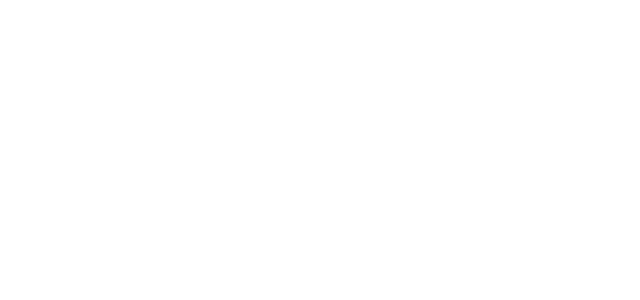
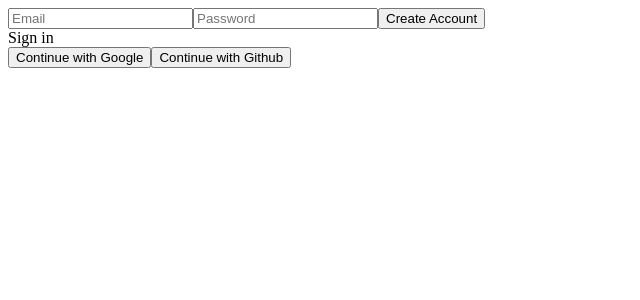
Before and after one commit to da-co-life/n-weeter, a React (Create React App) app: page / in a window 1280 px wide. Shown: the top 300 px of the page, without its empty margins (0-640 px from the left). Built offline with nearby package versions, Linux system fonts and the light colour scheme; no server answers.

Commit message:
feat : auth ( github , google ) with firebase

```diff
--- /dev/null
+++ b/jsconfig.json
@@ -0,0 +1,6 @@
+{
+  "compilerOptions": {
+    "baseUrl": "src"
+  },
+  "include": ["src"]
+}
--- a/package.json
+++ b/package.json
@@ -9,7 +9,7 @@
     "firebase": "^8.10.0",
     "react": "^18.2.0",
     "react-dom": "^18.2.0",
-    "react-router-dom": "^5.3.0",
+    "react-router-dom": "^5.2.0",
     "react-scripts": "5.0.1",
     "web-vitals": "^2.1.4"
   },
--- a/src/App.js
+++ /dev/null
@@ -1,9 +0,0 @@
-import React from "react";
-
-function App() {
-  return
-  <div></div>;
-
-}
-
-export default App;
--- /dev/null
+++ b/src/components/App.js
@@ -0,0 +1,28 @@
+import React, { useEffect, useState } from "react";
+import AppRouter from "components/Router";
+import { authService } from 'fbase';
+
+function App() {
+    const [init, setInit] = useState(false);
+    const [isLoggedIn, setIsLoggedIn] = useState(false);
+    useEffect(() => {
+        authService.onAuthStateChanged((user) => {
+            if (user) {
+                setIsLoggedIn(true);
+            } else {
+                setIsLoggedIn(false);
+            }
+            setInit(true);
+        })
+    }, []);
+
+    return (
+
+        <>
+            { init ? <AppRouter isLoggedIn={isLoggedIn} /> : "Initializing..."}
+        </>
+
+
+    )
+}
+export default App;
--- /dev/null
+++ b/src/components/Navigation.js
@@ -0,0 +1,16 @@
+import React from "react";
+import { Link } from "react-router-dom";
+
+const Navigation = () => (
+    <nav>
+        <ul>
+            <li>
+                <Link to="/">Home</Link>
+            </li>
+            <li>
+                <Link to="profile">My Profile</Link>
+            </li>
+        </ul>
+    </nav>
+);
+export default Navigation;
--- /dev/null
+++ b/src/components/Router.js
@@ -0,0 +1,33 @@
+import React, { useState } from "react";
+import { HashRouter as Router, Route, Switch } from "react-router-dom";
+import Auth from "routes/Auth";
+import Home from "routes/Home";
+import Navigation from 'components/Navigation';
+import Profile from 'routes/Profile';
+
+const AppRouter = ({ isLoggedIn }) => {
+    return (
+        <Router>
+            {isLoggedIn && <Navigation />}
+            <Switch>
+                {isLoggedIn ? (
+                    <>
+                        <Route exact path="/">
+                            <Home />
+                        </Route>
+
+                        <Route exact path="/profile">
+                            <Profile />
+                        </Route>
+
+                    </>
+                ) : (
+                    <Route exact path="/">
+                        <Auth />
+                    </Route>
+                )}
+            </Switch>
+        </Router>
+    );
+};
+export default AppRouter;
--- a/src/firebase.js
+++ b/src/fbase.js
@@ -1,4 +1,4 @@
-import firebase from "firebase/app";
+import firebase from "firebase/compat/app";
 import "firebase/compat/auth";
 import "firebase/compat/firestore";
 import "firebase/compat/storage";
@@ -13,4 +13,8 @@
 };
 
 // Initialize Firebase
-export default firebase.initializeApp(firebaseConfig);
+firebase.initializeApp(firebaseConfig);
+
+
+export const firebaseInstance = firebase;
+export const authService = firebase.auth();
--- a/src/index.js
+++ b/src/index.js
@@ -1,12 +1,11 @@
 import React from 'react';
-import ReactDOM from 'react-dom/client';
-import App from './App';
-import firebase from './firebase';
-console.log(firebase);
+import ReactDOM from 'react-dom';
+import App from 'components/App';
+import { authService } from 'fbase';
 
-const root = ReactDOM.createRoot(document.getElementById('root'));
-root.render(
-  <React.StrictMode>
-    <App />
-  </React.StrictMode>
+ReactDOM.render(
+    <React.StrictMode>
+        <App />
+    </React.StrictMode>,
+    document.getElementById("root")
 );
--- /dev/null
+++ b/src/routes/Auth.js
@@ -0,0 +1,91 @@
+import { authService, firebaseInstance } from 'fbase';
+import React, { useState } from "react";
+
+const Auth = () => {
+    const [email, setEmail] = useState("");
+    const [password, setPassword] = useState("");
+    const [newAccount, setNewAccount] = useState(true);
+    const [error, setError] = useState("");
+
+    const onChange = (event) => {
+        const {
+            target: { name, value },
+        } = event;
+        if (name === "email") {
+            setEmail(value);
+        } else if (name === "password") {
+            setPassword(value);
+        }
+    };
+    const onSubmit = async (event) => {
+        event.preventDefault();
+        try {
+            let data;
+            if (newAccount) {
+                // create account
+                data = await authService.createUserWithEmailAndPassword(email, password)
+            } else {
+                // log in
+                data = await authService.signInWithEmailAndPassword(email, password)
+            }
+
+            console.log(data)
+
+        } catch (error) {
+            setError(error.message);
+        }
+
+    };
+
+    const toggleAccount = () => setNewAccount((prev) => !prev);
+    const onSocialClick = async (event) => {
+        console.log(event.target.name);
+
+        const {
+            target: { name },
+        } = event;
+
+        let provider;
+        if (name === "google") {
+            provider = new firebaseInstance.auth.GoogleAuthProvider();
+        } else if (name === "github") {
+            provider = new firebaseInstance.auth.GithubAuthProvider();
+        }
+
+        const data = await authService.signInWithPopup(provider);
+        console.log(data);
+
+    };
+    return (
+        <div>
+            <form onSubmit={onSubmit}>
+                <input
+                    name="email"
+                    type="email"
+                    placeholder="Email"
+                    required
+                    value={email}
+                    onChange={onChange}
+                />
+                <input
+                    name="password"
+                    type="password"
+                    placeholder="Password"
+                    required
+                    value={password}
+                    onChange={onChange}
+                />
+                <input type="submit" value={newAccount ? "Create Account" : "Sign in"} />
+                {error}
+            </form>
+            <span onClick={toggleAccount}>
+                {newAccount ? "Sign in" : "Create Account"}
+            </span>
+            <div>
+                <button onClick={onSocialClick} name="google">Continue with Google</button>
+                <button onClick={onSocialClick} name="github">Continue with Github</button>
+            </div>
+        </div>
+    );
+};
+export default Auth;
--- /dev/null
+++ b/src/routes/Home.js
@@ -0,0 +1,4 @@
+import React from 'react';
+
+const Home = () => <span>Home</span>;
+export default Home;
--- /dev/null
+++ b/src/routes/Profile.js
@@ -0,0 +1,16 @@
+import { authService } from 'fbase';
+import React from "react";
+import { useHistory } from 'react-router-dom';
+
+export default () => {
+    const history = useHistory();
+    const onLogOutClick = () => {
+        authService.signOut();
+        history.push("/");
+    }
+    return (
+        <>
+            <button onClick={onLogOutClick}>Log out</button>
+        </>
+    )
+}
```
Also changed, not shown: src/routes/EditProfile.js (added), 1 other file (tests, documents, lock files or other folders).
